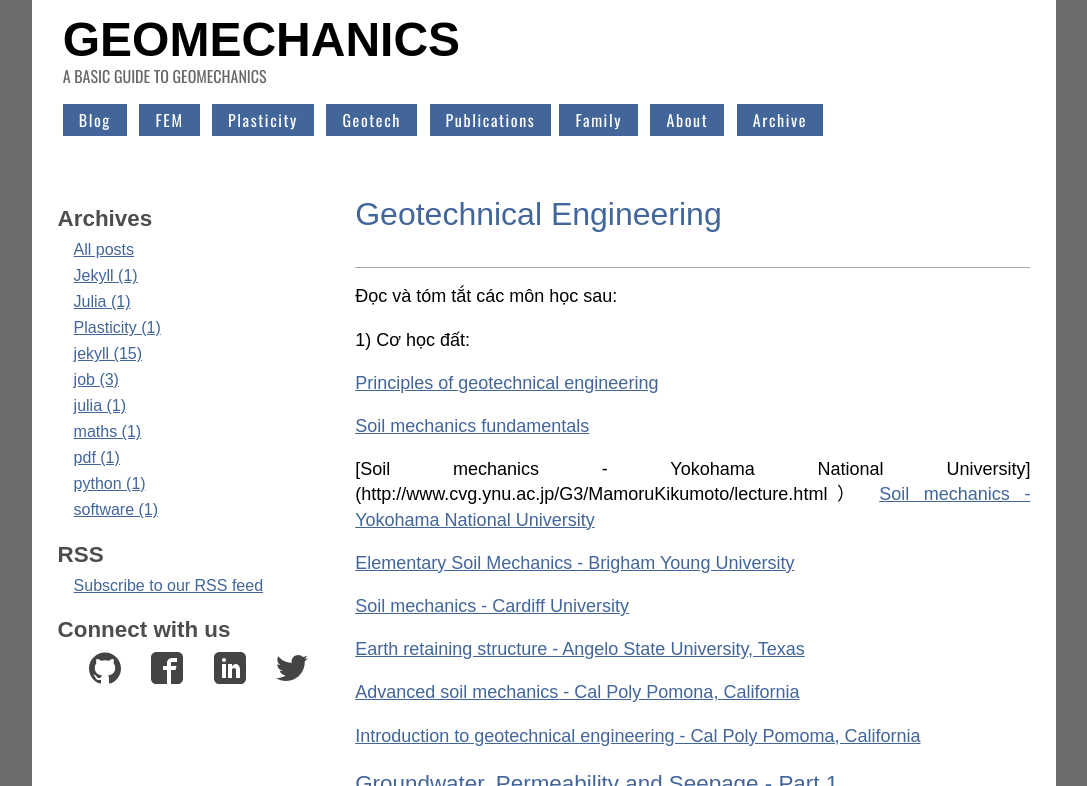
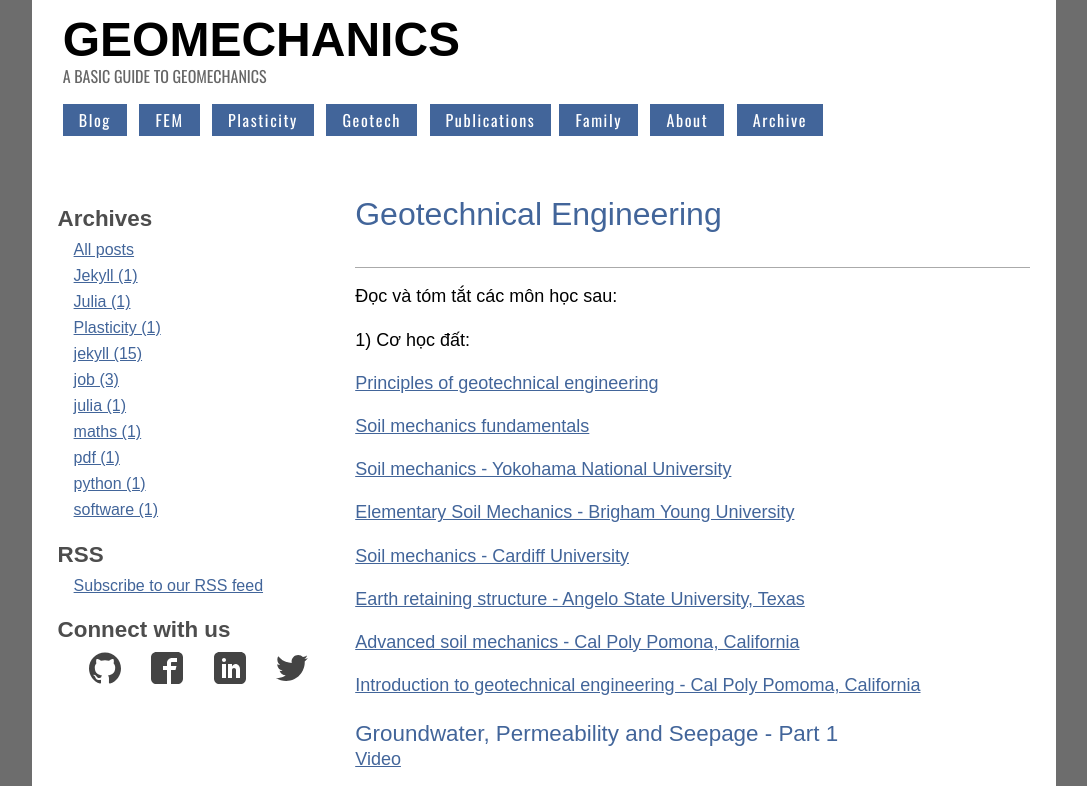
Before and after one commit to quangvunp/geomechanics, a Jekyll site: the page built from geotech.md, in a window 1280 px wide and 900 px high, cut to the strip 0-786 px from the top of the window. Shown: the whole strip, without its empty margins (96-1183 px from the left). Built offline with Jekyll 4.4.1, drawn with Linux system fonts in a browser that asks for light colours.

Commit message:
Update geotech.md

```diff
--- a/geotech.md
+++ b/geotech.md
@@ -11,7 +11,7 @@ title: Geotechnical Engineering
 
 [Soil mechanics fundamentals](https://drive.google.com/file/d/1xV_BsPy_KEqNbuCej4ZXmPWtTuObS186/view?usp=sharing)
 
-[Soil mechanics - Yokohama National University](http://www.cvg.ynu.ac.jp/G3/MamoruKikumoto/lecture.html）
+
 [Soil mechanics - Yokohama National University](http://www.cvg.ynu.ac.jp/G3/MamoruKikumoto/lecture.html)
 
 [Elementary Soil Mechanics - Brigham Young University](https://www.youtube.com/watch?v=_arD9SDTK74&list=PLzBZ3hmMnx1KUOu8ZQItF7J2Stdo0tjhG)
```
